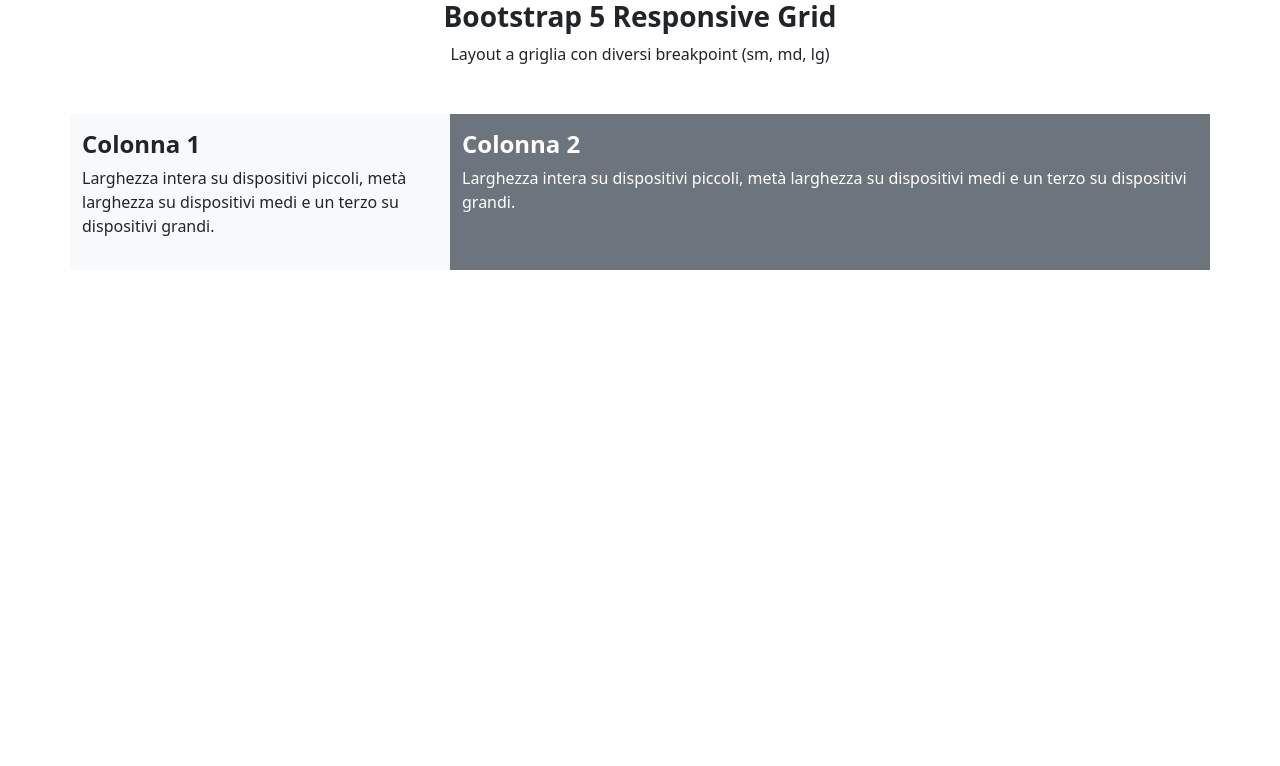
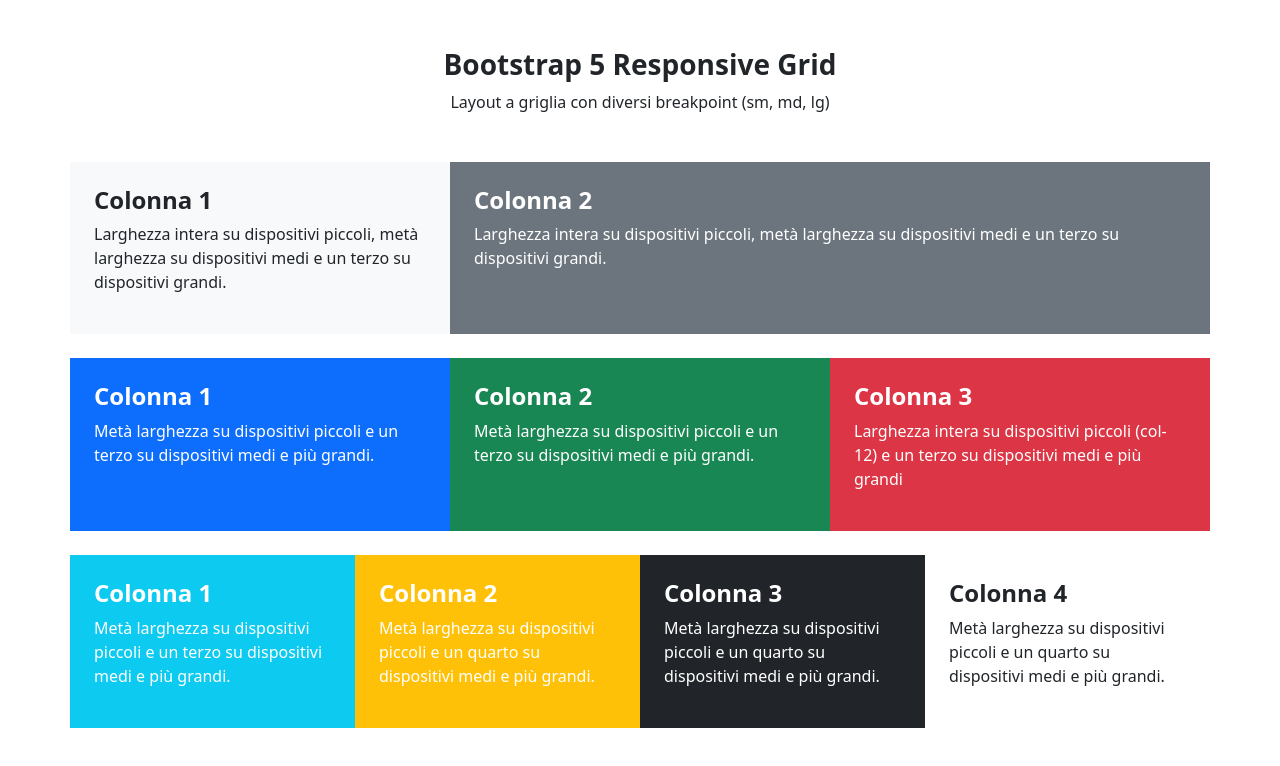
Before and after one commit to Damiana-Arangio/htmlcss-bootstrap-layout, a plain HTML site: page index.html in a window 1280 px wide. Drawn offline with nearby package versions, Linux system fonts and the light colour scheme.

Commit message:
Implementato secondo e terzo blocco layout

```diff
--- a/index.html
+++ b/index.html
@@ -19,28 +19,76 @@
     <main>
 
         <div class="container">
-            <h1 class="text-center fs-3 fw-semibold"> Bootstrap 5 Responsive Grid</h1>
+            <h1 class="text-center fs-3 fw-semibold mt-5"> Bootstrap 5 Responsive Grid</h1>
             <p class="text-center fs-6 fw-lighter mb-5">Layout a griglia con diversi breakpoint (sm, md, lg)</p>
 
             <!-- BLOCCO 1: colonne 1-2 -->
             <div class="row mb-4">
 
                 <!-- Colonna 1 -->
-                <div class="col-sm-12 col-md-6 col-xl-4 bg-light py-3">
+                <div class="col-sm-12 col-md-6 col-xl-4 bg-light px-4 py-4">
                     <h4 class="fw-semibold"> Colonna 1</h4>
                     <p> Larghezza intera su dispositivi piccoli, metà larghezza su dispositivi medi e un terzo su dispositivi grandi. </p>
                 </div>
 
                 <!-- Colonna 2 -->
-                <div class="col-sm-12 col-md-6 col-xl-8 bg-secondary py-3">
+                <div class="col-sm-12 col-md-6 col-xl-8 bg-secondary px-4 py-4">
                     <h4 class="fw-semibold text-white"> Colonna 2</h4>
                     <p class="text-white"> Larghezza intera su dispositivi piccoli, metà larghezza su dispositivi medi e un terzo su dispositivi grandi. </p>
                 </div>
             </div>
 
             <!-- BLOCCO 2: colonne 1-2-3 -->
+            <div class="row mb-4">
+
+                <!-- Colonna 1 -->
+                <div class="col-sm-6 col-md-4 bg-primary px-4 py-4">
+                    <h4 class="fw-semibold text-white"> Colonna 1 </h4>
+                    <p class="text-white"> Metà larghezza su dispositivi piccoli e un terzo su dispositivi medi e più grandi. </p>
+                </div>
+
+                <!-- Colonna 2 -->
+                <div class="col-sm-6 col-md-4 bg-success px-4 py-4">
+                    <h4 class="fw-semibold text-white"> Colonna 2 </h4>
+                    <p class="text-white">Metà larghezza su dispositivi piccoli e un terzo su dispositivi medi e più grandi.</p>
+                </div>
+
+                <!-- Colonna 3 -->
+                <div class="col-sm-12 col-md-4 bg-danger px-4 py-4">
+                    <h4 class="fw-semibold text-white"> Colonna 3 </h4>
+                    <p class="text-white"> Larghezza intera su dispositivi piccoli (col-12) e un terzo su dispositivi medi e più grandi </p>
+                </div>
+            </div>
+
 
             <!-- BLOCCO 3: colonne 1-2-3-4 -->
+            <div class="row">
+
+                <!-- Colonna 1 -->
+                <div class="col-sm-6 col-md-3 bg-info px-4 py-4">
+                    <h4 class="fw-semibold text-white"> Colonna 1 </h4>
+                    <p class="text-white"> Metà larghezza su dispositivi piccoli e un terzo su dispositivi medi e più grandi. </p>
+                </div>
+
+                <!-- Colonna 2 -->
+                <div class="col-sm-6 col-md-3 bg-warning px-4 py-4">
+                    <h4 class="fw-semibold text-white"> Colonna 2 </h4>
+                    <p class="text-white">Metà larghezza su dispositivi piccoli e un quarto su dispositivi medi e più grandi. </p>
+                </div>
+
+                <!-- Colonna 3 -->
+                <div class="col-sm-6 col-md-3 bg-dark px-4 py-4">
+                    <h4 class="fw-semibold text-white"> Colonna 3 </h4>
+                    <p class="text-white"> Metà larghezza su dispositivi piccoli e un quarto su dispositivi medi e più grandi. </p>
+                </div>
+
+                <!-- Colonna 4 -->
+                <div class="col-sm-6 col-md-3 bg-white px-4 py-4">
+                    <h4 class="fw-semibold"> Colonna 4 </h4>
+                    <p> Metà larghezza su dispositivi piccoli e un quarto su dispositivi medi e più grandi. </p>
+                </div>
+
+            </div>
 
         </div>
 
```
